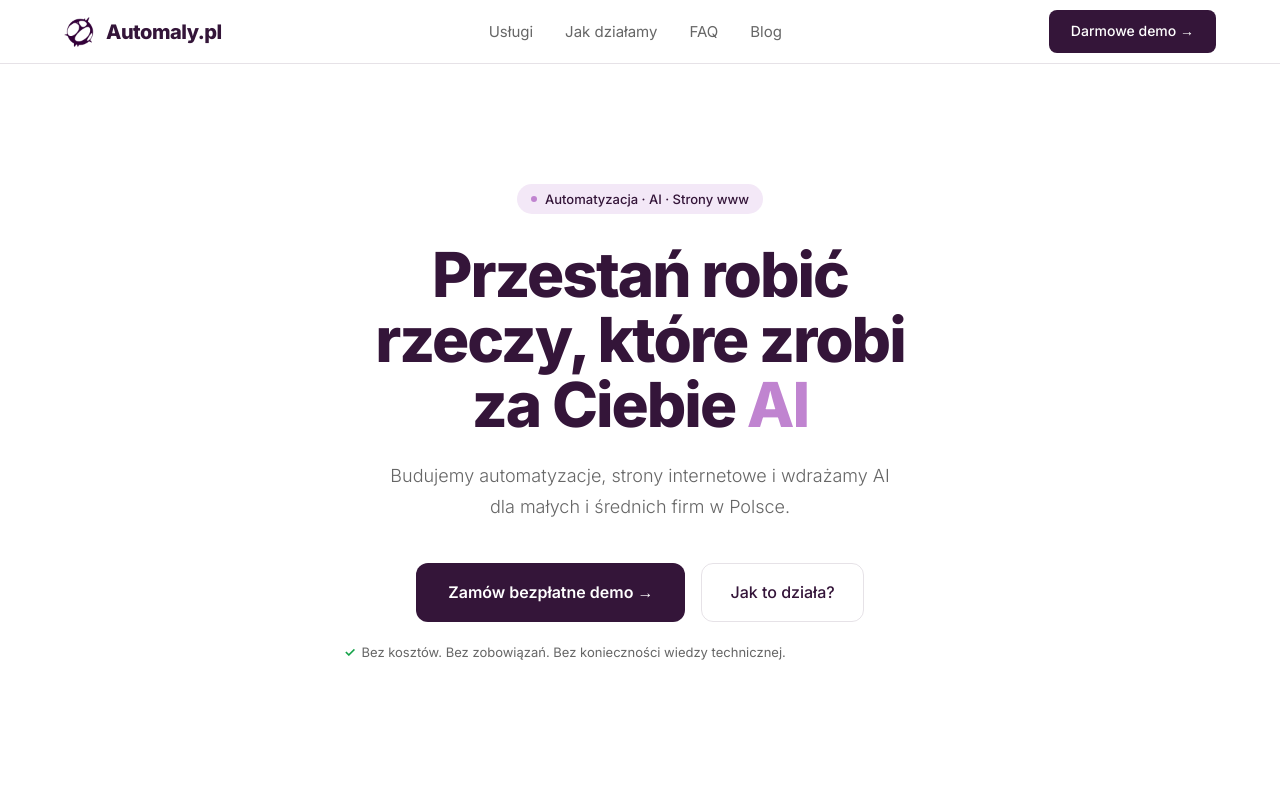
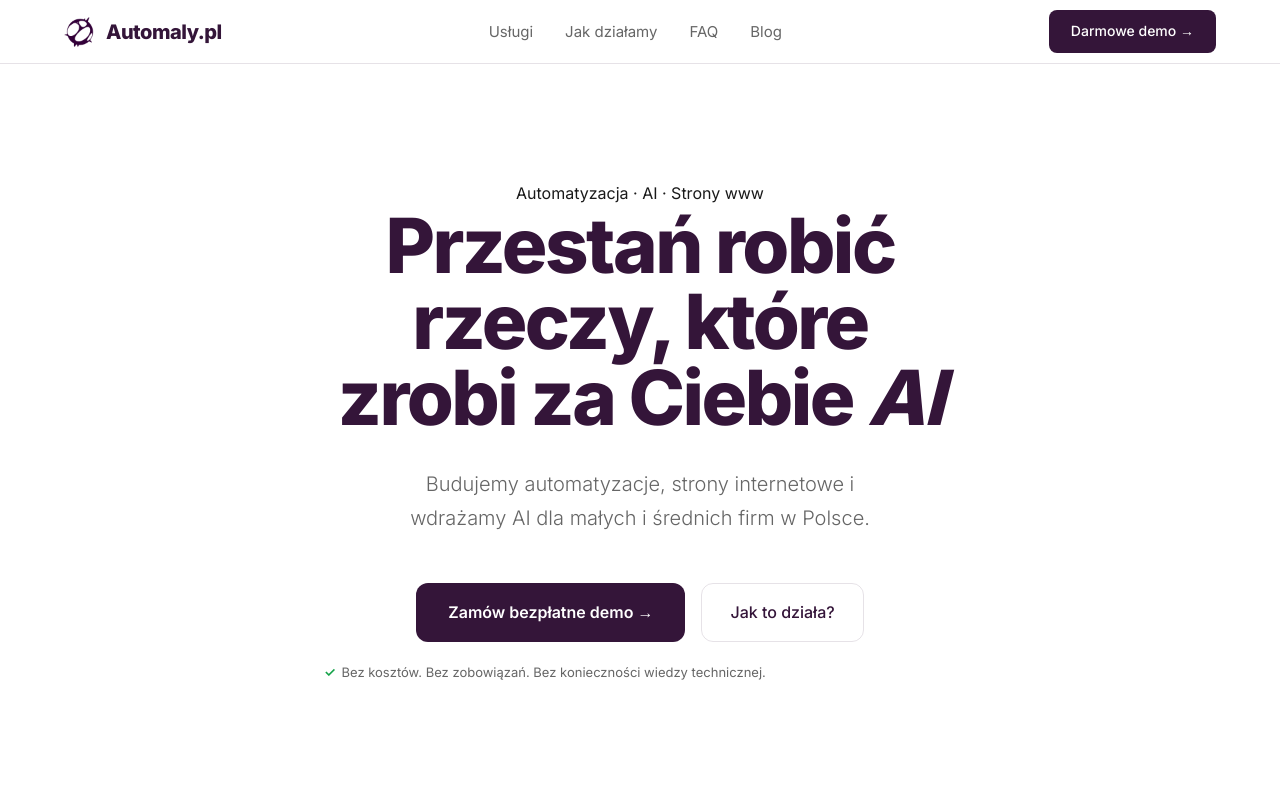
Before and after one commit to MikeyX03/automaly-next, a Next.js app: page / in a window 1280 px wide. Shown: the top 800 px of the page. Built offline with nearby package versions, Linux system fonts and the light colour scheme; no server answers; the database is empty.

Commit message:
Update globals.css

```diff
--- a/app/globals.css
+++ b/app/globals.css
@@ -162,44 +162,47 @@ nav {
 }
 
 /* HERO */
-/* HERO */
 .hero {
-  padding: 120px 5% 80px;
-  max-width: 720px;
+  min-height: calc(100vh - 64px);
+  display: flex;
+  flex-direction: column;
+  justify-content: center;
+  align-items: center;
+  padding: 80px 5%;
+  max-width: 760px;
   margin: 0 auto;
   text-align: center;
 }
-.hero-eyebrow {
-  display: inline-flex; align-items: center; gap: 8px;
-  background: #f3e8f7; color: var(--primary);
-  padding: 6px 14px; border-radius: 100px;
-  font-size: 13px; font-weight: 500; margin-bottom: 28px;
-  flex-wrap: wrap; line-height: 1.4;
+
+h1 {
+  font-size: clamp(44px, 6.5vw, 76px);
+  font-weight: 800;
+  color: var(--primary);
+  letter-spacing: -2.5px;
+  margin-bottom: 32px;
+  line-height: 1.0;
 }
-.hero-eyebrow-dot {
-  width: 6px; height: 6px; border-radius: 50%;
-  background: var(--accent); display: inline-block; flex-shrink: 0;
-}
-h1 {
-  font-size: clamp(38px, 5vw, 62px);
-  font-weight: 800; color: var(--primary);
-  letter-spacing: -2px; margin-bottom: 24px;
-  line-height: 1.05;
-}
-h1 em { font-style: normal; color: var(--accent); }
+
 .hero-sub {
-  font-size: 18px; color: var(--text-muted);
-  font-weight: 300; line-height: 1.7;
-  margin: 0 auto 40px;
+  font-size: 20px;
+  color: var(--text-muted);
+  font-weight: 300;
+  line-height: 1.7;
+  margin: 0 auto 48px;
   max-width: 520px;
 }
+
 .hero-cta {
-  display: flex; gap: 16px; flex-wrap: wrap;
+  display: flex;
+  gap: 16px;
+  flex-wrap: wrap;
   justify-content: center;
 }
+
 .risk-badge {
-  margin-top: 20px;
-  font-size: 13px; color: var(--text-muted);
+  margin-top: 28px;
+  font-size: 13px;
+  color: var(--text-muted);
 }
 
 .btn-primary {
```
